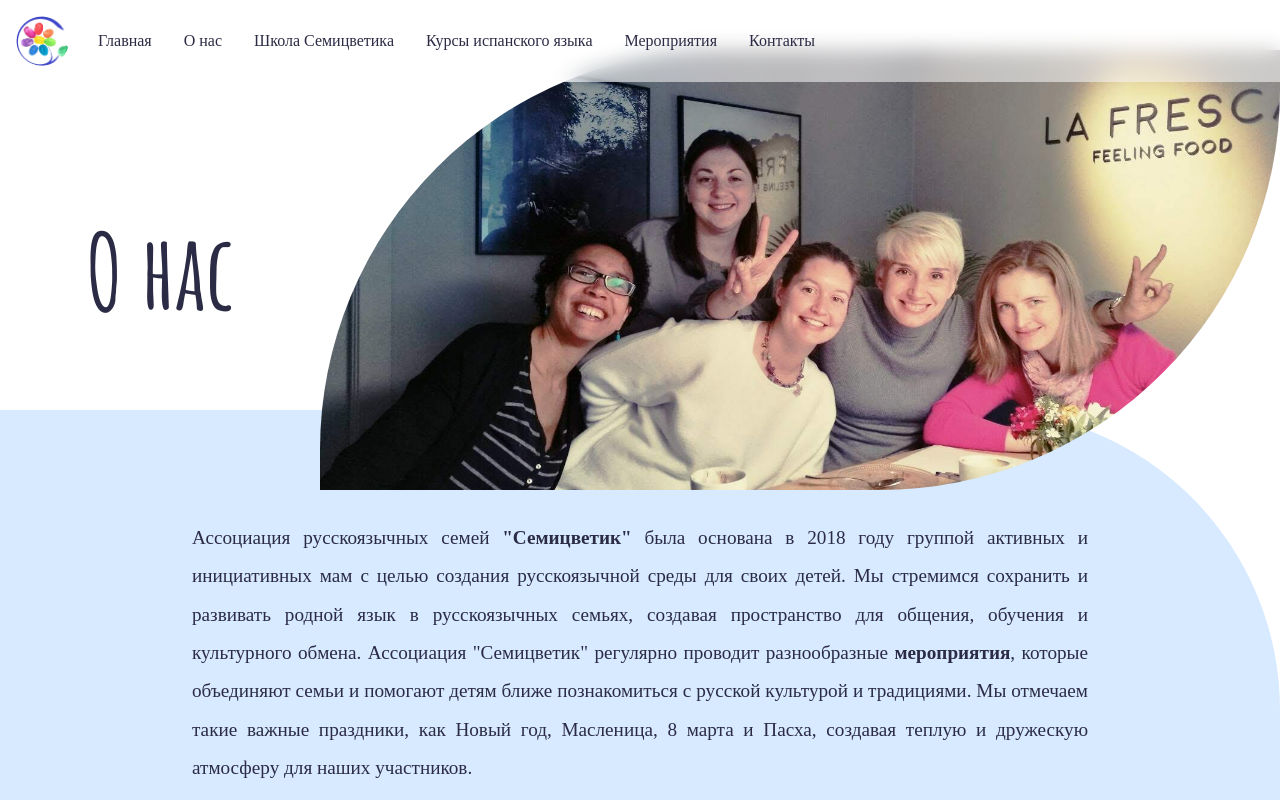
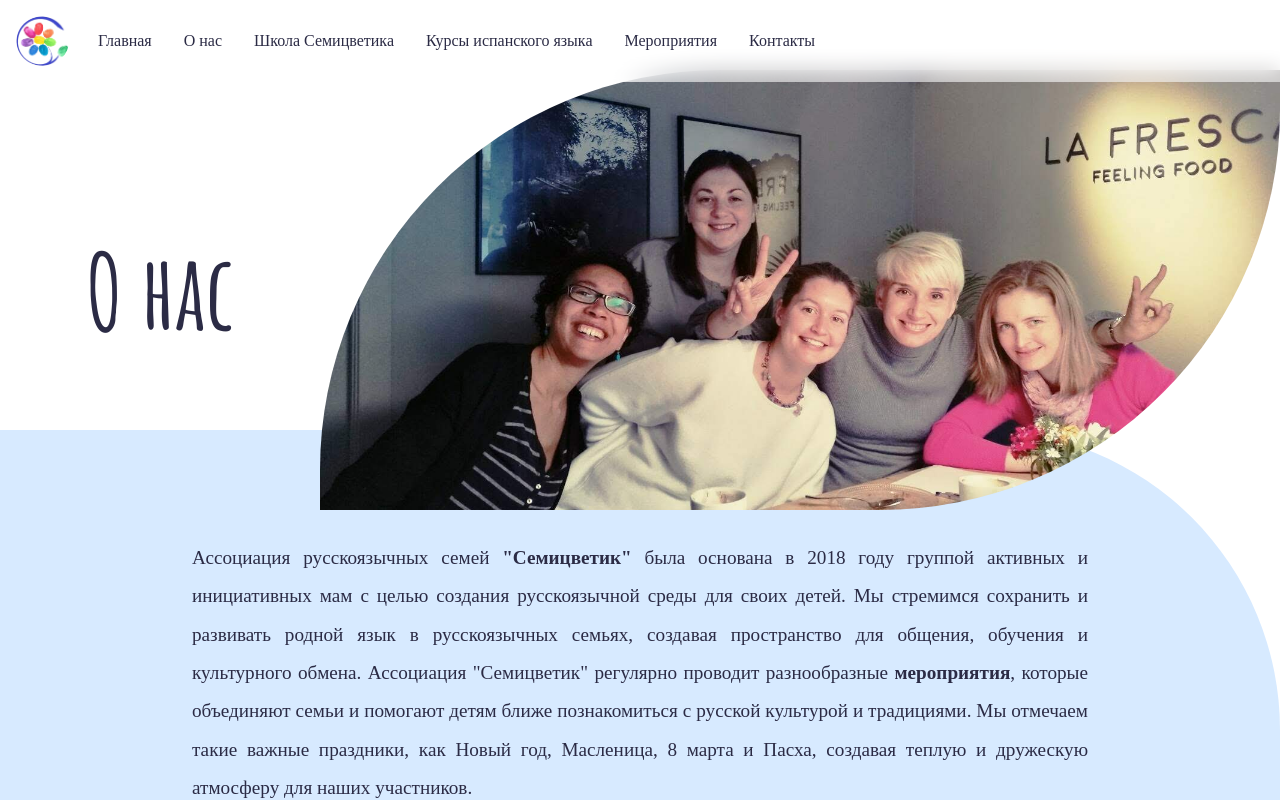
Before and after one commit to langedoc/Semitsvetik, a React (Vite) app in the folder semitsvetik/: page /about in a window 1280 px wide. Shown: the top 800 px of the page. Built offline with nearby package versions, Linux system fonts and the light colour scheme; a web font is replaced by a local one.

Commit message:
style: header height adjusted

```diff
--- a/semitsvetik/src/components/Navbar/Navbar.module.css
+++ b/semitsvetik/src/components/Navbar/Navbar.module.css
@@ -6,7 +6,7 @@ header {
     flex-direction: row;
     gap: 2rem;
     width: 100%;
-    height: auto;
+    max-height: 100px;
     margin: 0;
     padding: 1rem;
     position: fixed;
--- a/semitsvetik/src/pages/About/About.module.css
+++ b/semitsvetik/src/pages/About/About.module.css
@@ -5,7 +5,7 @@
     grid-template-rows: 35vh 1fr 40vh;
     width: 100vw;
     height: 100vh;
-    padding: 130px 0 200px 0;
+    padding: 150px 0 200px 0;
     align-items: center;
     justify-self: center;
 }
@@ -60,7 +60,7 @@
 
 @media screen and (max-width: 768px) {
     .container {
-        padding: 85px 0 200px 0;
+        padding: 100px 0 200px 0;
         grid-template-columns: 1fr;
         grid-template-rows: repeat(3, 1fr) 50vh;
     }
```
